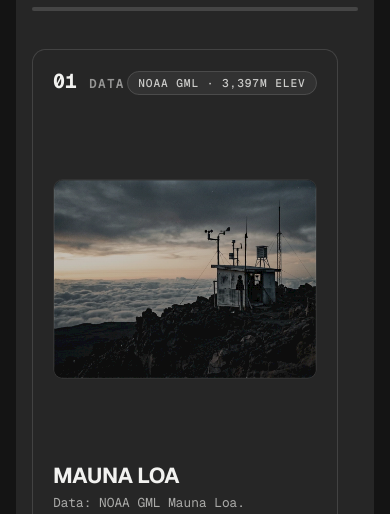
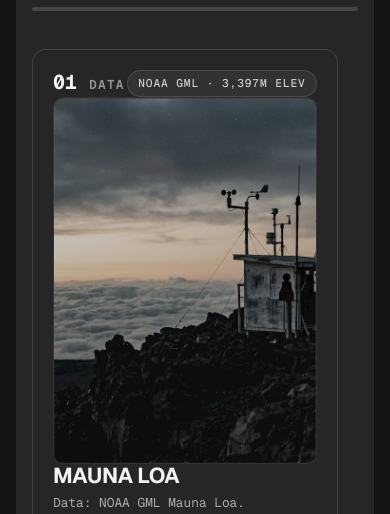
Before and after one commit to acheronx0577/Earth-Juke-Box-Sonifysphere, a Next.js app: page /about in a window 390 px wide. Shown: the part 1027-1541 px from the top of the page. Built offline with nearby package versions, Linux system fonts and the light colour scheme; no server answers.

Commit message:
Keep the phone data-row chip on one line and let the photo fill.
Below 1000px the status chip no longer wraps into the index, and the photo grows between the header and the footer instead of staying capped at 200px.

Co-authored-by: AcheronX. <richardhuynh53@gmail.com>

```diff
--- a/src/app/about-map.css
+++ b/src/app/about-map.css
@@ -1035,10 +1035,35 @@
     padding: 1.25rem;
   }
 
+  .routine .routine-container .routine-copy .container .routine-slider .routine-slider-wrapper .routine-block .routine-block-header {
+    flex-wrap: wrap;
+    row-gap: 0.5rem;
+  }
+
+  .routine .routine-container .routine-copy .container .routine-slider .routine-slider-wrapper .routine-block .routine-block-header-left {
+    flex: 0 0 auto;
+  }
+
+  .routine .routine-container .routine-copy .container .routine-slider .routine-slider-wrapper .routine-block .routine-block-header-right {
+    display: flex;
+    justify-content: flex-end;
+    max-width: 100%;
+    min-width: 0;
+  }
+
+  .routine .routine-container .routine-copy .container .routine-slider .routine-slider-wrapper .routine-block .routine-hud-pill {
+    display: block;
+    max-width: 100%;
+    overflow: hidden;
+    text-overflow: ellipsis;
+    white-space: nowrap;
+  }
+
   .routine .routine-container .routine-copy .container .routine-slider .routine-slider-wrapper .routine-block .routine-media {
-    min-height: 160px;
-    max-height: 200px;
-    margin: 1rem 0;
+    flex: 1 1 auto;
+    min-height: 0;
+    max-height: none;
+    margin: 0;
   }
 
   .routine .routine-container .routine-copy .container .routine-slider .routine-slider-wrapper .routine-block .routine-block-footer {
```
